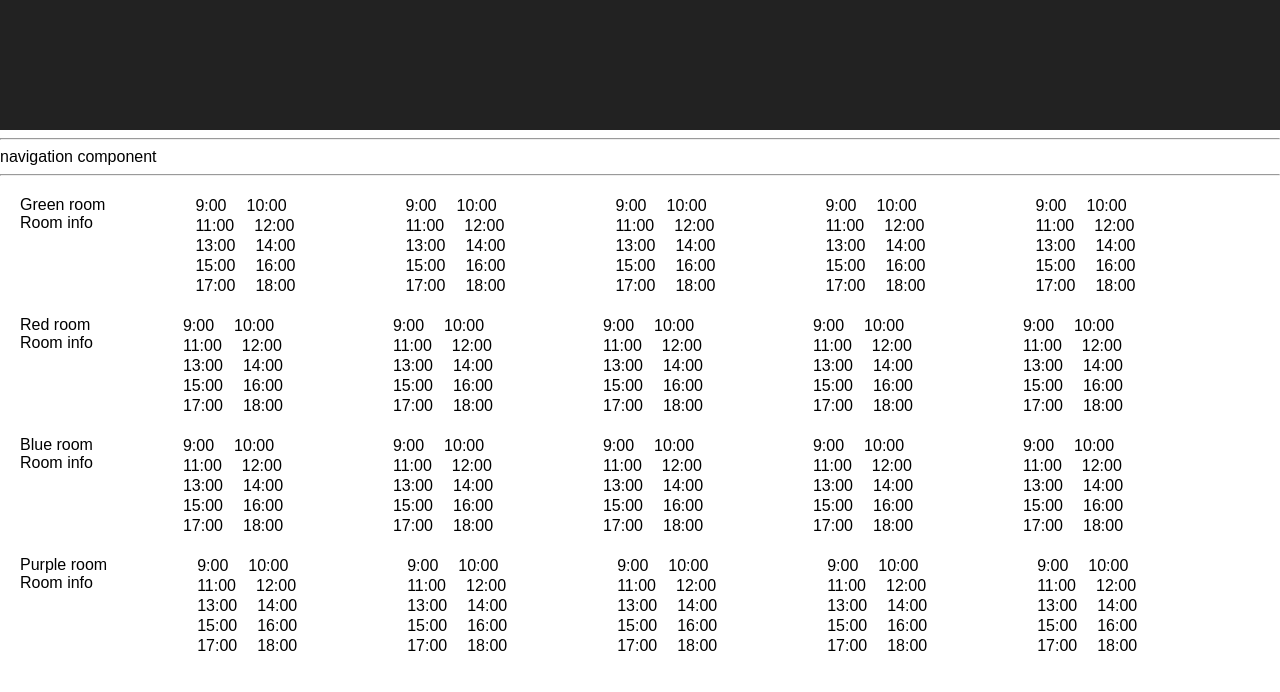
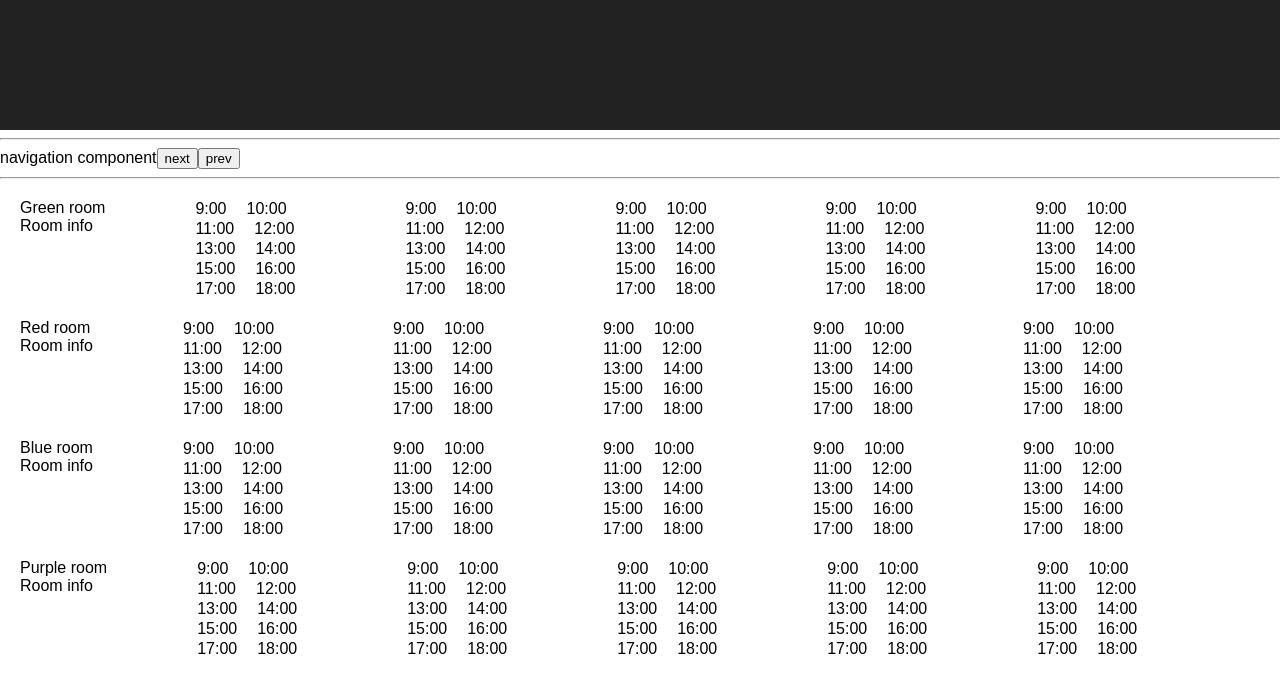
Before and after one commit to muzzone/room-reservation, a React (Create React App) app: page / in a window 1280 px wide. Shown: the top 692 px of the page. Built offline with nearby package versions, Linux system fonts and the light colour scheme.

Commit message:
added date change logic

```diff
--- a/src/App.js
+++ b/src/App.js
@@ -1,5 +1,4 @@
 import React, { Component } from 'react';
-// import logo from './logo.svg';
 import './App.css';
 import './components/room'
 import Rooms from "./components/rooms";
@@ -16,13 +15,37 @@ class App extends Component {
       timeStamp: timeStamp
     };
 
+    this.nextWeek = this.nextWeek.bind(this);
+    this.prevWeek = this.prevWeek.bind(this);
+
     Date.prototype.addDays = function(days) {
       const dat = new Date(this.valueOf());
       dat.setDate(dat.getDate() + days);
       return dat;
     };
 
+    Date.prototype.deductDays = function(days) {
+      const dat = new Date(this.valueOf());
+      dat.setDate(dat.getDate() - days);
+      return dat;
+    };
+
   }
+
+  nextWeek() {
+    console.log('next');
+    this.setState({
+      date: this.state.date.addDays(7)
+    })
+  }
+
+  prevWeek() {
+    console.log('prev');
+    this.setState({
+      date: this.state.date.deductDays(7)
+    })
+  }
+
   render() {
     console.log(this.state.timeStamp);
     console.log(Date.now());
@@ -30,7 +53,10 @@ class App extends Component {
       <div className="App">
         <header className="App-header">
         </header>
-        <Navigation/>
+        <Navigation>
+          <button onClick={this.nextWeek}>next</button>
+          <button onClick={this.prevWeek}>prev</button>
+        </Navigation>
         <Rooms date={this.state.date}/>
       </div>
     );
--- a/src/components/day.js
+++ b/src/components/day.js
@@ -22,7 +22,7 @@ class Day extends Component {
   render() {
     const items = [];
     for (let i = 9; i < 19; i++) {
-      items.push(<Time time={i +':00'} timeId={this.generateId(this.props.roomName, i)}/>);
+      items.push(<Time time={i +':00'} key={this.generateId(this.props.roomName, i)} timeId={this.generateId(this.props.roomName, i)}/>);
     }
     return (
       <ul className="day">
--- a/src/components/navigation.js
+++ b/src/components/navigation.js
@@ -6,6 +6,7 @@ class Navigation extends Component {
       <div className="navContainer">
         <hr/>
         navigation component
+        {this.props.children}
         <hr/>
       </div>
     )
--- a/src/components/room.js
+++ b/src/components/room.js
@@ -5,7 +5,7 @@ class Room extends Component {
 
   daysGenerator(day) {
     return (
-      <li day={this.props.date.addDays(day)}>
+      <li day={this.props.date.addDays(day)} key={this.props.date.addDays(day)}>
         <Day date={this.props.date.addDays(day)} roomName={this.props.roomName} />
       </li>
     )
```
